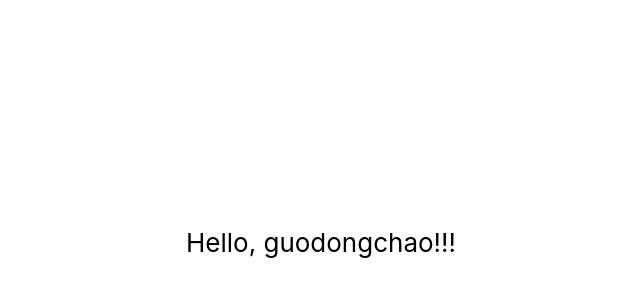
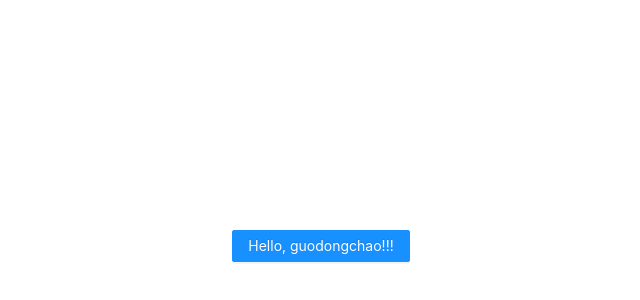
Before and after one commit to GDCPedro/gdc, a React (Create React App) app: page / in a window 1280 px wide. Shown: the part 158-458 px from the top of the page, without its empty margins (319-959 px from the left). Built offline with nearby package versions, Linux system fonts and the light colour scheme.

Commit message:
feat(hello): 发送ajax请求

```diff
--- a/src/App.tsx
+++ b/src/App.tsx
@@ -1,15 +1,22 @@
 import React from "react";
 import "./App.scss";
+import 'antd/dist/antd.css';
 
 import Hello from "./components/Hello";
 
+// antd的中文
+import zhCN from "antd/es/locale/zh_CN";
+import { ConfigProvider } from "antd";
+
 function App() {
   return (
-    <div className="App">
-      <header className="App-header">
-        <Hello name="guodongchao" level={3} />
-      </header>
-    </div>
+    <ConfigProvider locale={zhCN}>
+      <div className="App">
+        <header className="App-header">
+          <Hello name="guodongchao" level={3} />
+        </header>
+      </div>
+    </ConfigProvider>
   );
 }
 
--- a/src/components/Hello.tsx
+++ b/src/components/Hello.tsx
@@ -1,4 +1,6 @@
 import React from "react";
+import service from "../api/index";
+import { Button, message } from "antd";
 
 interface Props {
   name: string;
@@ -13,9 +15,19 @@ export default function Hello({ name, level = 1 }: Props): JSX.Element {
 
   return (
     <div className="hello">
-      <div className="greeting">Hello, {name + getLevel(level)}</div>
+      <Button type="primary" className="greeting" onClick={handleGetHello}>
+        Hello, {name + getLevel(level)}
+      </Button>
     </div>
   );
 }
 
 const getLevel: Function = (level: number) => Array(level + 1).join("!");
+
+const handleGetHello = (): void => {
+  service.getHello().then((res) => {
+    if (res.errcode === 0) {
+      message.success(res.message);
+    }
+  });
+};
```
